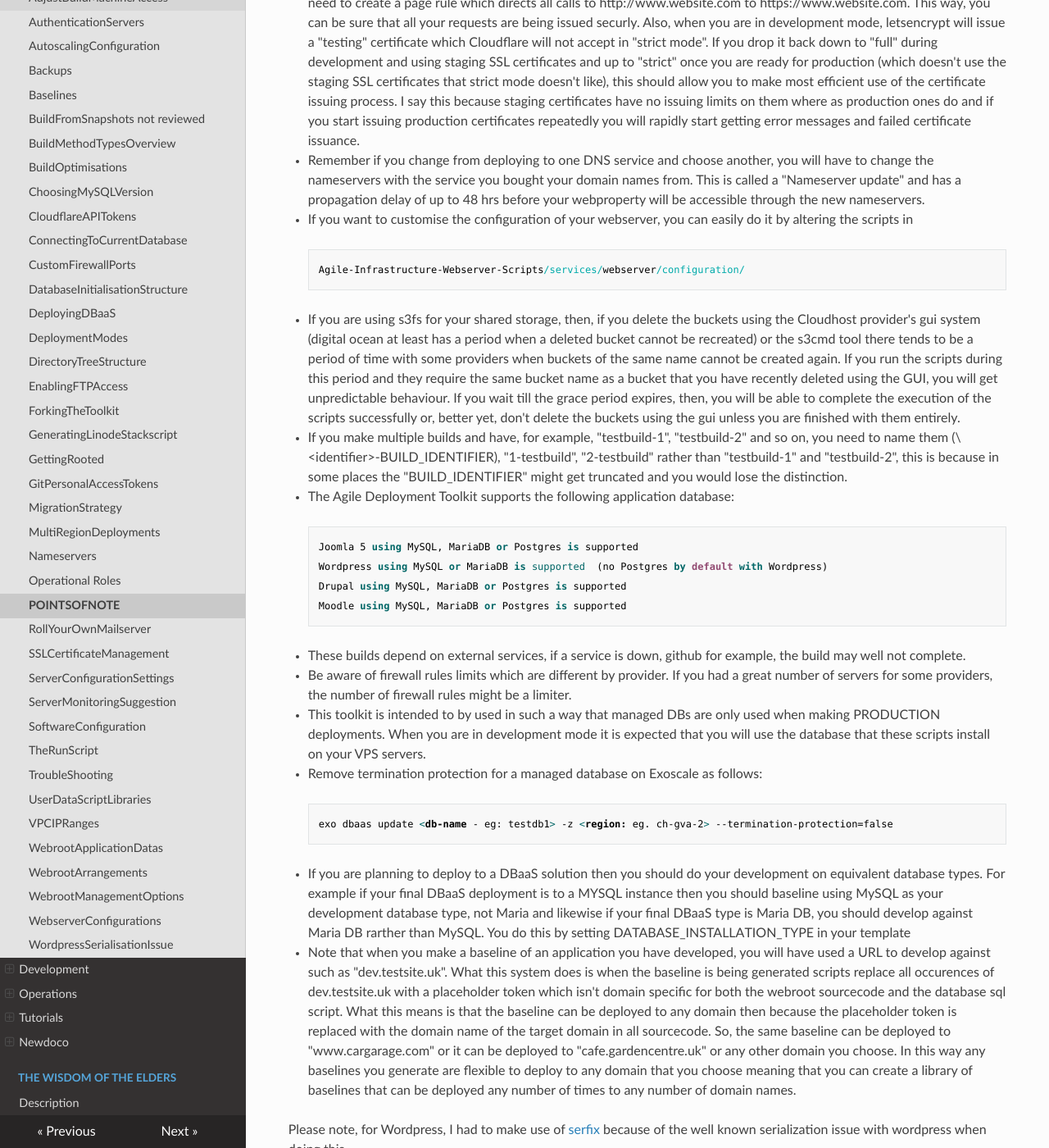
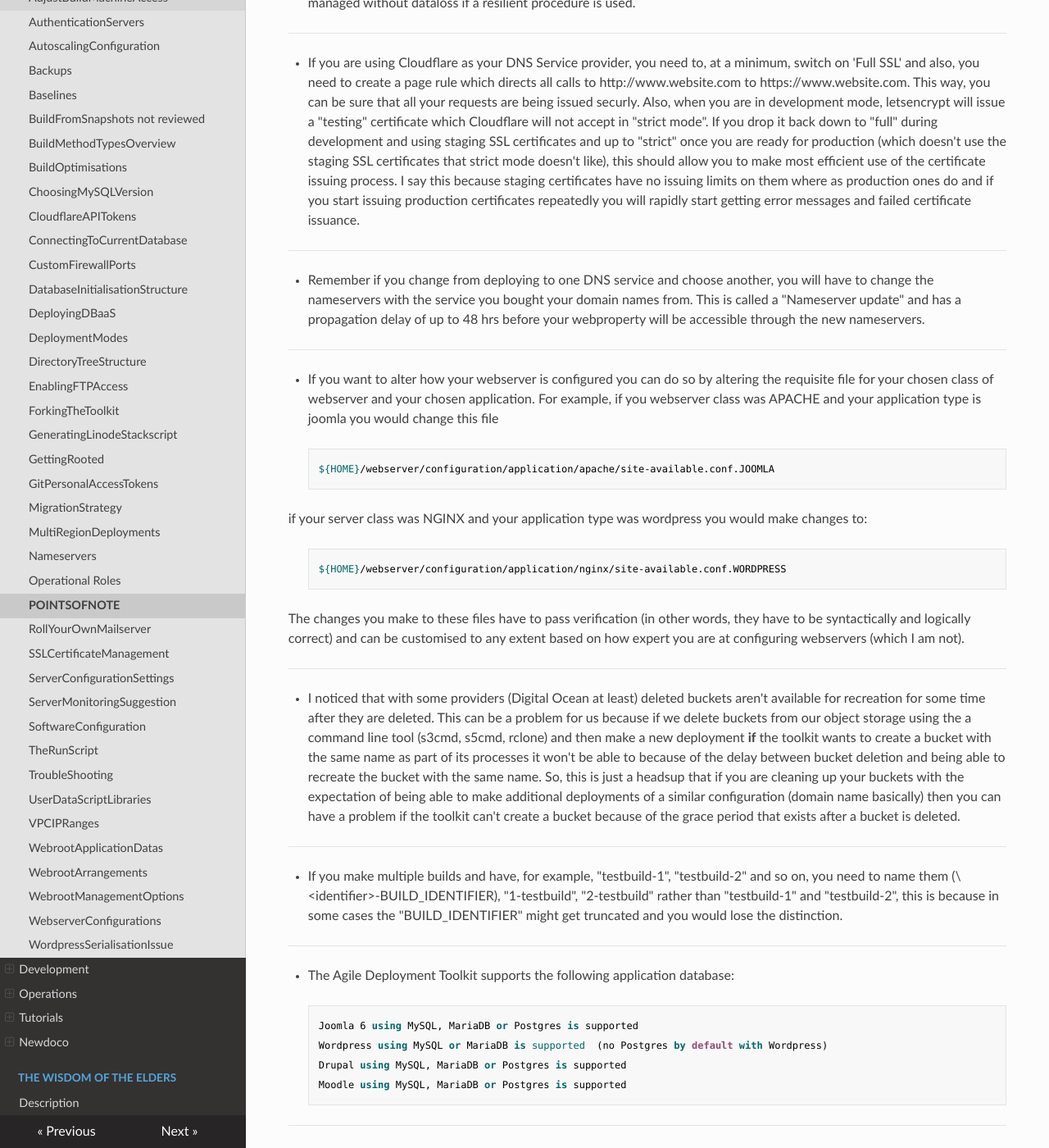
Before and after one commit to wintersys-dev/adt-documentation, an MkDocs documentation site: the page built from docs/Agile Deployment Toolkit/Deployment/POINTSOFNOTE.md, in a window 1280 px wide and 1400 px high, scrolled down 299 px. Shown: the whole window at 82% size. Built offline with MkDocs 1.6.1, drawn with Linux system fonts in a browser that asks for light colours; nearby versions of some CDN libraries; some of the changed text lies outside the part shown.

Commit message:
Update POINTSOFNOTE.md

```diff
--- a/docs/Agile Deployment Toolkit/Deployment/POINTSOFNOTE.md
+++ b/docs/Agile Deployment Toolkit/Deployment/POINTSOFNOTE.md
@@ -1,43 +1,72 @@
-- To shutdown your infrastructure it is important not to simply shutdown the machines using a provider's GUI system or the cli tools. There's a script in the **helpers** directory called **ShutdownInfrastructure.sh** which you must run each time you want to shut your system down. This gives the machines a chance to clean up, make backups and so on which means that your data will be consistent. If your application is online and you need to shutdown your servers for some reason, then, if your most recent backup was 1 hour ago then if you don't make a "shutdown" backup then there's the potential for an hour's worth of data to be lost, worse still if you only make daily backups. This is why it is ESSENTIAL that you shutdown using the helpers.
+- To shutdown your infrastructure it is important not to simply shutdown the machines using a provider's GUI system or the cli tools. There's a script in the **helpers** directory called **ShutdownInfrastructure.sh** which you must run each time you want to shut your system down. This gives the machines a chance to clean up, make backups and so on which means that your data will be consistent. If your application is online and you need to shutdown your servers for some reason, then, if your most recent backup was 1 hour ago then if you don't make a "shutdown" backup then there's the potential for an hour's worth of data to be lost, worse still if you only make daily backups. This is why it is ESSENTIAL that you shutdown using the helpers in the scenario where your systems are in active usage by real users. All I am saying is "have a little think" about what your processes are should you need to take machines offline and so on. I am confident it can be managed without dataloss if a resilient procedure is used.
+
+ ------------------------
 
 - If you are using Cloudflare as your DNS Service provider, you need to, at a minimum, switch on 'Full SSL' and also, you need to create a page rule which directs all calls to http://www.website.com to https://www.website.com. This way, you can be sure that all your requests are being issued securly. Also, when you are in development mode, letsencrypt will issue a "testing" certificate which Cloudflare will not accept in "strict mode". If you drop it back down to "full" during development and using staging SSL certificates and up to "strict" once you are ready for production (which doesn't use the staging SSL certificates that strict mode doesn't like), this should allow you to make most efficient use of the certificate issuing process. I say this because staging certificates have no issuing limits on them where as production ones do and if you start issuing production certificates repeatedly you will rapidly start getting error messages and failed certificate issuance.
 
+ ---------------------------
+
 - Remember if you change from deploying to one DNS service and choose another, you will have to change the nameservers with the service you bought your domain names from. This is called a "Nameserver update" and has a propagation delay of up to 48 hrs before your webproperty will be accessible through the new nameservers.
 
-- If you want to customise the configuration of your webserver, you can easily do it by altering the scripts in
+ ----------------------------
 
->     Agile-Infrastructure-Webserver-Scripts/services/webserver/configuration/
+- If you want to alter how your webserver is configured you can do so by altering the requisite file for your chosen class of webserver and your chosen application. For example, if you webserver class was APACHE and your application type is joomla you would change this file
 
+>     ${HOME}/webserver/configuration/application/apache/site-available.conf.JOOMLA
 
-- If you are using s3fs for your shared storage, then, if you delete the buckets using the Cloudhost provider's gui system (digital ocean at least has a period when a deleted bucket cannot be recreated) or the s3cmd tool there tends to be a period of time with some providers when buckets of the same name cannot be created again. If you run the scripts during this period and they require the same bucket name as a bucket that you have recently deleted using the GUI, you will get unpredictable behaviour. If you wait till the grace period expires, then, you will be able to complete the execution of the scripts successfully or, better yet, don't delete the buckets using the gui unless you are finished with them entirely.
+if your server class was NGINX and your application type was wordpress you would make changes to:
 
-- If you make multiple builds and have, for example, "testbuild-1", "testbuild-2" and so on, you need to name them (\<identifier\>-BUILD_IDENTIFIER), "1-testbuild", "2-testbuild" rather than "testbuild-1" and "testbuild-2", this is because in some places the "BUILD_IDENTIFIER" might get truncated and you would lose the distinction.
+>     ${HOME}/webserver/configuration/application/nginx/site-available.conf.WORDPRESS
+
+The changes you make to these files have to pass verification (in other words, they have to be syntactically and logically correct) and can be customised to any extent based on how expert you are at configuring webservers (which I am not).
+
+---------------------------------------------
+
+- I noticed that with some providers (Digital Ocean at least) deleted buckets aren't available for recreation for some time after they are deleted. This can be a problem for us because if we delete buckets from our object storage using the a command line tool (s3cmd, s5cmd, rclone) and then make a new deployment **if** the toolkit wants to create a bucket with the same name as part of its processes it won't be able to because of the delay between bucket deletion and being able to recreate the bucket with the same name. So, this is just a headsup that if you are cleaning up your buckets with the expectation of being able to make additional deployments of a similar configuration (domain name basically) then you can have a problem if the toolkit can't create a bucket because of the grace period that exists after a bucket is deleted.
+
+---------------------------------------------------
+
+- If you make multiple builds and have, for example, "testbuild-1", "testbuild-2" and so on, you need to name them (\<identifier\>-BUILD_IDENTIFIER), "1-testbuild", "2-testbuild" rather than "testbuild-1" and "testbuild-2", this is because in some cases the "BUILD_IDENTIFIER" might get truncated and you would lose the distinction.
+
+   ------------------------------
 
 - The Agile Deployment Toolkit supports the following application database:
 
->     Joomla 5 using MySQL, MariaDB or Postgres is supported
+>     Joomla 6 using MySQL, MariaDB or Postgres is supported
 >     Wordpress using MySQL or MariaDB is supported  (no Postgres by default with Wordpress)
 >     Drupal using MySQL, MariaDB or Postgres is supported
 >     Moodle using MySQL, MariaDB or Postgres is supported
 
-- These builds depend on external services, if a service is down, github for example, the build may well not complete.
+ ------------------------------
 
-- Be aware of firewall rules limits which are different by provider. If you had a great number of servers for some providers, the number of firewall rules might be a limiter.
+- These builds depend on external services, if a service is down, the build may well not complete and its possible you could rearrange to use a different but equivalent service
 
-- This toolkit is intended to by used in such a way that managed DBs are only used when making PRODUCTION deployments. When you are in development mode it is expected that you will use the database that these scripts install on your VPS servers.
+------------------------------
+
+- This toolkit is intended to by used in such a way that managed DBs are only used when making PRODUCTION deployments. When you are in development mode it is expected that you will use the self managed database that these scripts install on your VPS servers.
+
+----------------------------
 
 - Remove termination protection for a managed database on Exoscale as follows:
 
 >     exo dbaas update <db-name - eg: testdb1> -z <region: eg. ch-gva-2> --termination-protection=false
 
+I think its now possible to remove termination protection through the GUI, it previously wasn't and that is why I made a note of how to do it from the command line here.
+
+---------------------------------
+
 - If you are planning to deploy to a DBaaS solution then you should do your development on equivalent database types. For example if your final DBaaS deployment is to a MYSQL instance then you should baseline using MySQL as your development database type, not Maria and likewise if your final DBaaS type is Maria DB, you should develop against Maria DB rarther than MySQL. You do this by setting DATABASE_INSTALLATION_TYPE in your template
 
-- Note that when you make a baseline of an application you have developed, you will have used a URL to develop against such as "dev.testsite.uk". What this system does is when the baseline is being generated scripts replace all occurences of dev.testsite.uk with a placeholder token which isn't domain specific for both the webroot sourcecode and the database sql script. What this means is that the baseline can be deployed to any domain then because the placeholder token is replaced with the domain name of the target domain in all sourcecode. So, the same baseline can be deployed to "www.cargarage.com" or it can be deployed to "cafe.gardencentre.uk" or any other domain you choose. In this way any baselines you generate are flexible to deploy to any domain that you choose meaning that you can create a library of baselines that can be deployed any number of times to any number of domain names.
+---------------------------------
 
-Please note, for Wordpress, I had to make use of [serfix](https://github.com/astockwell/serfix) because of the well known serialization issue with wordpress when doing this.
+- Note that when you make a baseline of an application you have developed, you will have used a URL to develop against such as "dev.testsite.uk". What this system does is when the baseline is being generated scripts replace all occurences of dev.testsite.uk with a placeholder token which isn't domain specific for both the webroot sourcecode and the database sql script. What this means is that the baseline can be deployed to any domain then because the placeholder token is replaced with the domain name of the target domain in all sourcecode. So, the same baseline can be deployed to "cafe.supermarket.com" or it can be deployed to "cafe.gardencentre.uk" or any other domain you choose. In this way any baselines you generate are flexible to deploy to any domain that you choose meaning that you can create a library of baselines that can be deployed any number of times to any number of domain names.
 
-- Note, with some providers, if you want to connect using the provided console to your machines as the root user you might not be able to. Depending on the condition of the machine you are trying to connect to you maybe be able to connect using the SERVER_USERNAME or if it is a recurring problem that you can reproduce by re-deploying you may need to comment out "PermitRootLogin" and allow "PasswordAuthentication" from the cloud-init script that the machine is built using such as:
+----------------------------------
 
->     ${BUILD_HOME}/services/server/cloud-init/vultr/webserver.yaml
+- Please note, for Wordpress, I had to make use of [serfix](https://github.com/astockwell/serfix) because of the well known serialization issue with wordpress when doing this.
+
+----------------------------------
 
 - Please be aware that no machine name should be longer than 32 characters in total, for example a machine name can be ws-lhr-test-build-1-XgzR-2MMd at most. If a machine name is longer than 32 characters then in some cases things will break because this is a hard limit of the VPS provider for machine names
+
+NOTE: If you uncover any other points of note about this toolkit that can make people's lives less hellish then please tell me about them and I will list them here.
```
